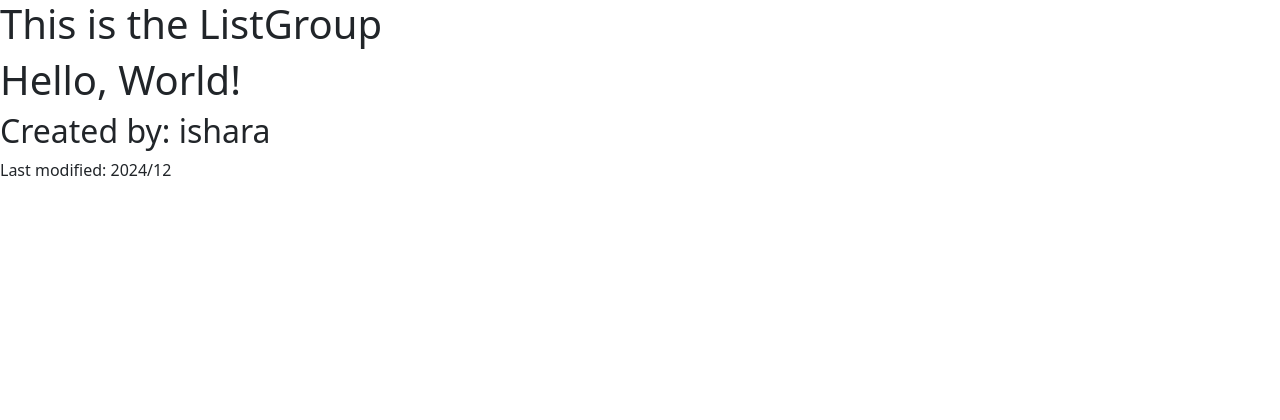
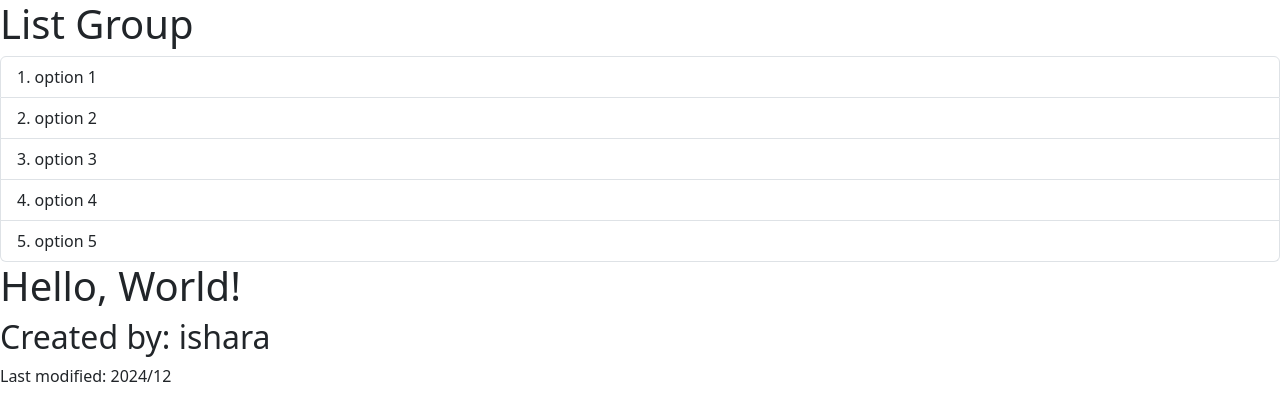
Before and after one commit to isharadilshanra/questionnaire_page, a React (Vite) app in the folder vite-project/latest_project/vite-project/: page / in a window 1280 px wide. Shown: the top 420 px of the page. Built offline with nearby package versions, Linux system fonts and the light colour scheme.

Commit message:
handle conditions

```diff
--- a/vite-project/latest_project/vite-project/src/components/ListGroup.tsx
+++ b/vite-project/latest_project/vite-project/src/components/ListGroup.tsx
@@ -1,6 +1,28 @@
+// import { Fragment } from "react";
+import Message from "../Message";
 
 function ListGroup() {
-    return <div><h1>This is the ListGroup</h1></div>
+  let items = ["option 1", "option 2", "option 3", "option 4", "option 5"];
+  //items = [];
+  //const messge = items.length === 0 ? <h3> No items found</h3> : null;
 
+  const getMessge = () => {
+    return items.length === 0 ? <h3> No items found</h3> : null;
+  };
+
+  return (
+    <>
+      <h1>List Group</h1>
+      {getMessge()}
+      {items.length === 0 && <h3>The list is empty</h3>}
+      <ul className="list-group">
+        {items.map((item, index) => (
+          <li key={index} className="list-group-item">
+            {index + 1}. {item}
+          </li>
+        ))}
+      </ul>
+    </>
+  );
 }
 export default ListGroup;
```
